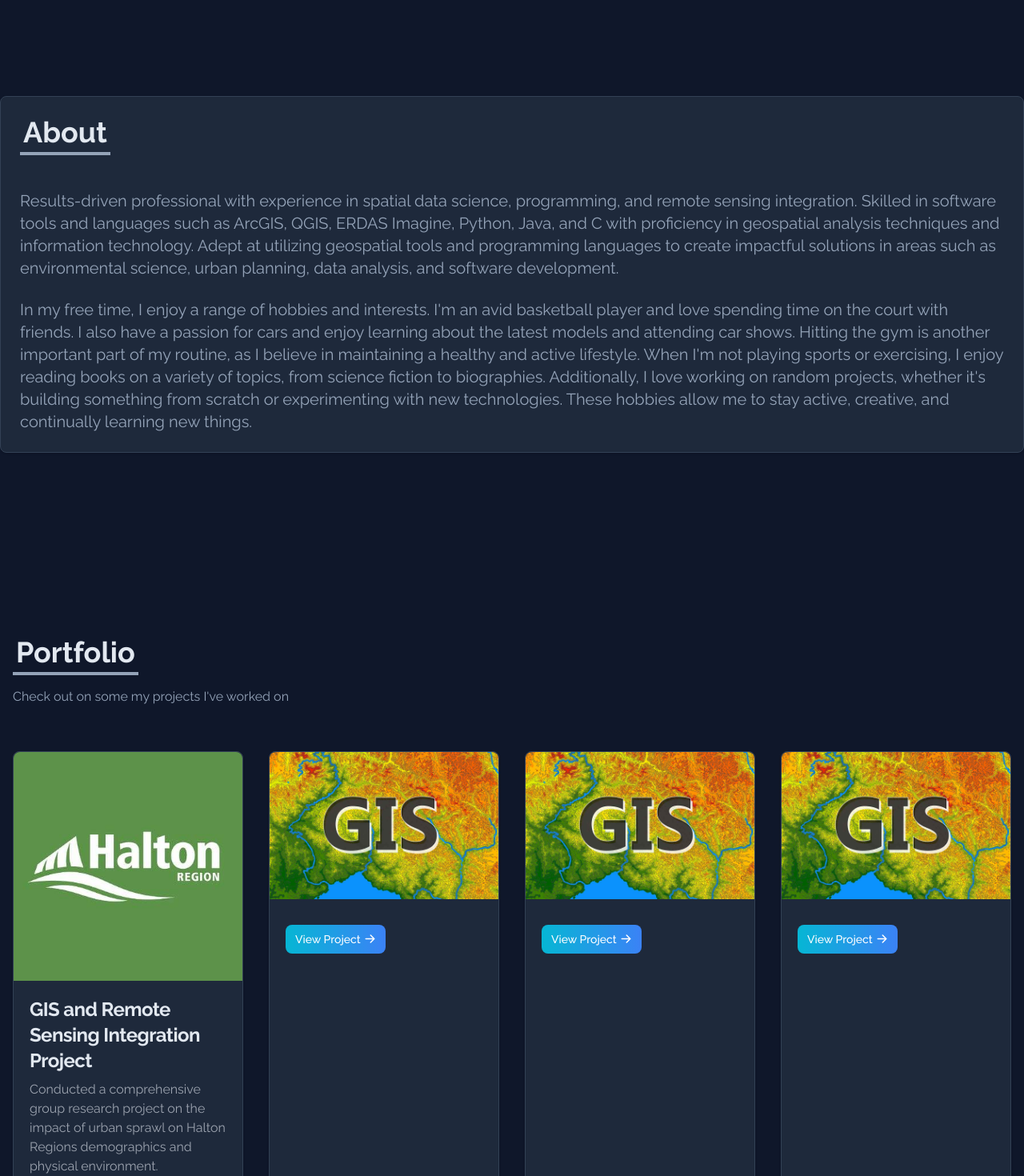
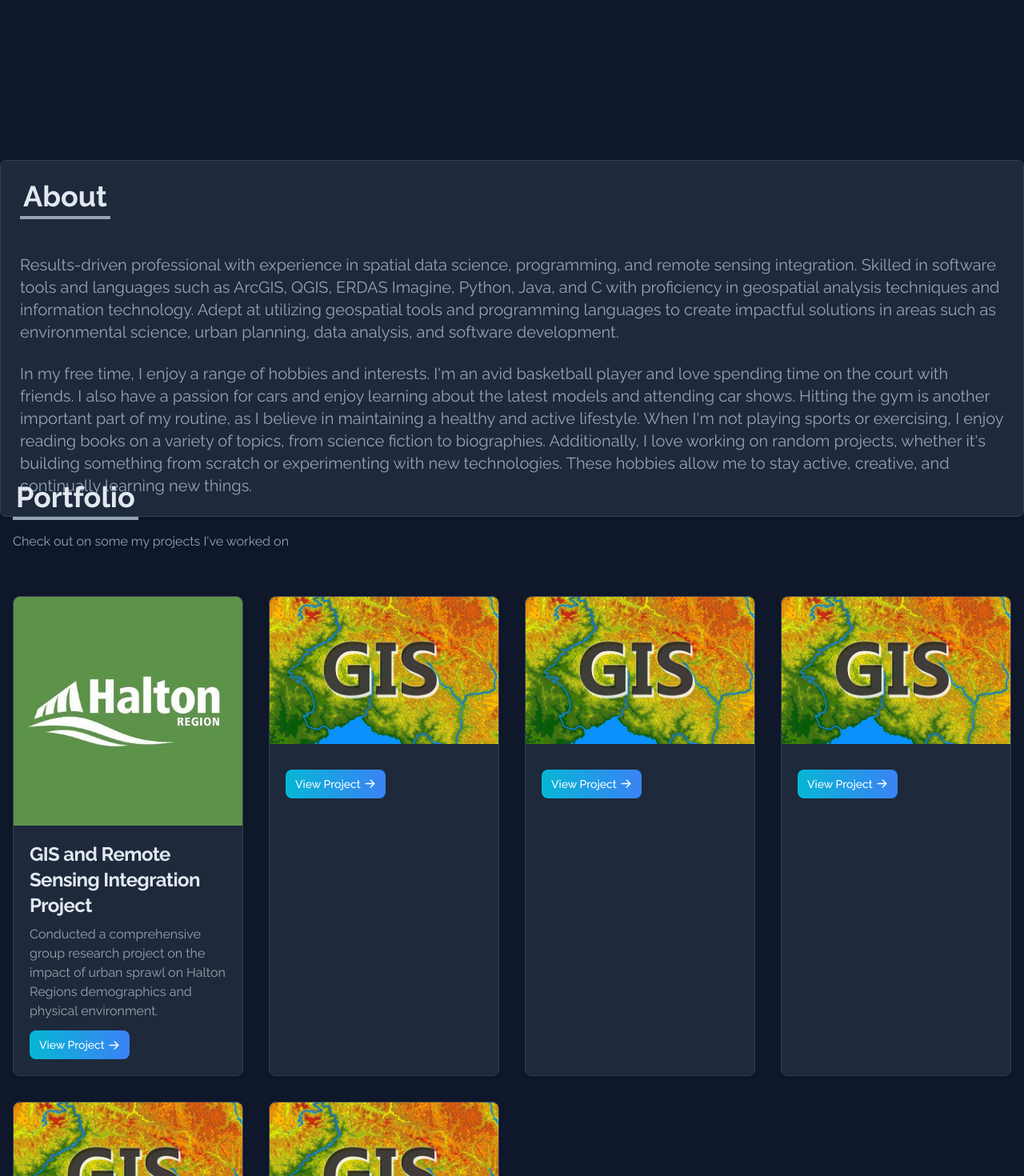
Before and after one commit to Parmvir-Grewal/personal-portfolio-website, a React (Create React App) app: page / in a window 1280 px wide. Shown: the part 680-2150 px from the top of the page at 80% size. Built offline with nearby package versions, Linux system fonts and the light colour scheme; the HTML template or start-up script is replaced by a standard one.

Commit message:
Push mobile device optimization

```diff
--- a/src/components/About.jsx
+++ b/src/components/About.jsx
@@ -2,12 +2,12 @@ import React from 'react'
 
 const About = () => {
   return (
-    <div name="about" className='w-full h-screen bg-slate-900 ' >
-        <div className='max-w-7xl p-6  border rounded-lg shadow  bg-slate-800 border-slate-700 mx-auto flex flex-col'>
+    <div name="about" className='w-full s md:h-screen max-h-fit py-20 bg-slate-900 ' >
+        <div className='max-w-7xl p-6  border rounded-lg shadow  bg-slate-800 border-slate-700 mx-auto flex flex-col mx-5'>
             <div className='pb-8'>
-                <p className='text-4xl font-bold inline border-b-4 border-slate-400 text-slate-200 px-1 py-1 hover:bg-gradient-to-r from-cyan-500 to-blue-500 hover:text-white hover:rounded-lg duration-200'>About</p>
+                <p className='text-4xl font-bold inline border-b-4 border-slate-400 text-slate-200 px-1 py-1 hover:bg-gradient-to-r from-cyan-500 to-blue-500 hover:text-white hover:rounded-lg duration-200 '>About</p>
             </div>
-            <p className='text-xl mt-5 text-slate-400'>Results-driven professional with experience in spatial data science, programming, and remote sensing integration. Skilled in software tools and languages such as ArcGIS, QGIS, ERDAS Imagine, Python, Java, and C with proficiency in geospatial analysis techniques and information technology. Adept at utilizing geospatial tools and programming languages to create impactful solutions in areas such as environmental science, urban planning, data analysis, and software development.</p>
+            <p className='text-xl mt-5 text-slate-400 m'>Results-driven professional with experience in spatial data science, programming, and remote sensing integration. Skilled in software tools and languages such as ArcGIS, QGIS, ERDAS Imagine, Python, Java, and C with proficiency in geospatial analysis techniques and information technology. Adept at utilizing geospatial tools and programming languages to create impactful solutions in areas such as environmental science, urban planning, data analysis, and software development.</p>
 
             <br />
 
--- a/src/components/Contact.jsx
+++ b/src/components/Contact.jsx
@@ -2,8 +2,8 @@ import React from 'react'
 
 function Contact() {
   return (
-    <div name='contact' className='w-full h-screen bg-slate-900 p-4'>
-        <div className='flex flex-col p-4 justify-center max-w-7xl mx-auto h-full'>
+    <div name='contact' className='w-full h-screen bg-slate-900 p-4 '>
+        <div className='flex flex-col p-4 justify-center max-w-7xl mx-auto md:h-screen max-h-fit'>
             <div className='pb-8'>
                 <p className='text-4xl font-bold inline border-b-4 border-slate-400 text-slate-200 px-1 py-1 hover:bg-gradient-to-r from-cyan-500 to-blue-500 hover:text-white hover:rounded-lg duration-200'>Contact</p>
                 <p className='py-6 text-md text-slate-400'>Submit the form below if you would like to get in touch with me</p>
--- a/src/components/Experience.jsx
+++ b/src/components/Experience.jsx
@@ -88,8 +88,8 @@ function Experience() {
           },
       ];
   return (
-    <div name='experience' className='bg-slate-900 w-full h-screen'>
-        <div className='max-w-7xl mx-auto p-4 flex flex-col justify-center w-full h-full '>
+    <div name='experience' className='bg-slate-900 w-full'>
+        <div className='max-w-7xl mx-auto p-4 flex flex-col justify-center w-full md:h-screen max-h-fit py-20'>
             <div>
                 <p className='text-4xl font-bold inline border-b-4 border-slate-400 text-slate-200 px-1 py-1 hover:bg-gradient-to-r from-cyan-500 to-blue-500 hover:text-white hover:rounded-lg duration-200'>Experience</p>
                 <p className='py-6 text-md text-slate-400'>Prominent coding languages and softwares I've worked with</p>
--- a/src/components/Portfolio.jsx
+++ b/src/components/Portfolio.jsx
@@ -36,7 +36,7 @@ const Portfolio = () => {
         },
     ]
   return (
-    <div name="portfolio" className="bg-slate-900 w-full md:h-screen">
+    <div name="portfolio" className="bg-slate-900 w-full md:h-screen max-h-fit">
         <div className="max-w-7xl p-4 mx-auto flex flex-col justify-center w-full h-full">
             <div className="pb-8">
                 <p className="text-4xl font-bold inline border-b-4 border-slate-400 text-slate-200 px-1 py-1 hover:bg-gradient-to-r from-cyan-500 to-blue-500 hover:text-white hover:rounded-lg duration-200">Portfolio</p>
```
